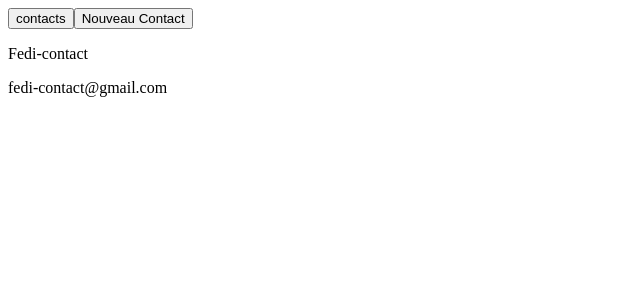
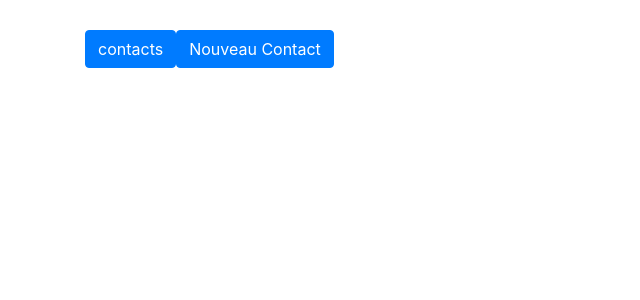
Before and after one commit to FS-Perso/ContactsWeb, an Angular app: page / in a window 1280 px wide. Shown: the top 300 px of the page, without its empty margins (0-640 px from the left). Built offline with nearby package versions, Linux system fonts and the light colour scheme.

Commit message:
Intégration de bootstrap!

```diff
--- a/angular.json
+++ b/angular.json
@@ -28,18 +28,16 @@
               "src/assets"
             ],
             "styles": [
-              "src/styles.scss"
+              "src/styles.scss", "../node_modules/bootstrap/dist/css/bootstrap.css"
             ],
             "scripts": []
           },
           "configurations": {
             "production": {
-              "fileReplacements": [
-                {
-                  "replace": "src/environments/environment.ts",
-                  "with": "src/environments/environment.prod.ts"
-                }
-              ],
+              "fileReplacements": [{
+                "replace": "src/environments/environment.ts",
+                "with": "src/environments/environment.prod.ts"
+              }],
               "optimization": true,
               "outputHashing": "all",
               "sourceMap": false,
@@ -49,8 +47,7 @@
               "extractLicenses": true,
               "vendorChunk": false,
               "buildOptimizer": true,
-              "budgets": [
-                {
+              "budgets": [{
                   "type": "initial",
                   "maximumWarning": "2mb",
                   "maximumError": "5mb"
@@ -124,6 +121,7 @@
           }
         }
       }
-    }},
+    }
+  },
   "defaultProject": "ContactsWeb"
 }
--- a/src/app/app.component.html
+++ b/src/app/app.component.html
@@ -1,6 +1,7 @@
-<button>contacts</button>
-<button>Nouveau Contact</button>
-<app-contacts></app-contacts>
+<div class="container spacer">
+  <button class="btn btn-primary">contacts</button>
+  <button class="btn btn-primary">Nouveau Contact</button>
+</div>
 
 
 
--- a/src/styles.scss
+++ b/src/styles.scss
@@ -1 +1,5 @@
 /* You can add global styles to this file, and also import other style files */
+
+.spacer {
+  margin-top: 30px;
+}
```
